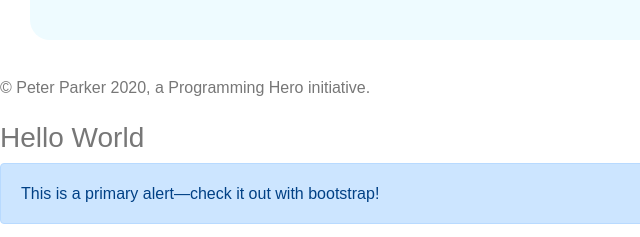
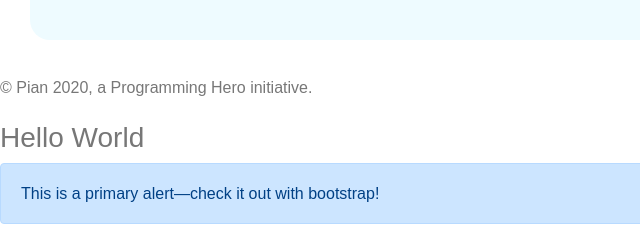
Before and after one commit to V0618-tech/Pian, a plain HTML site: page index.html in a window 1280 px wide. Shown: the part 1177-1414 px from the top of the page, 0-640 px from the left. Drawn offline with Linux system fonts and the light colour scheme; files that its build step writes are made by us from their sources.

Commit message:
publishing awesome pages 1590878492174

```diff
--- a/index.html
+++ b/index.html
@@ -56,7 +56,7 @@
     </div>
     </section>
     <footer>
-    <p> © Peter Parker 2020, a Programming Hero initiative. </p>
+    <p> © Pian 2020, a Programming Hero initiative. </p>
     </footer>
 <div id="app">
     <h3>Hello World</h3>
```
